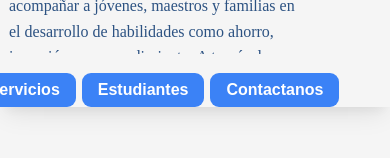
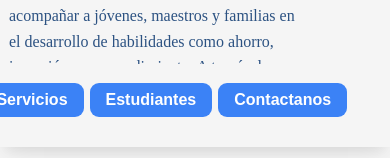
Before and after one commit to vill-yim/student-front, a React (Vite) app: page / in a window 390 px wide. Shown: the part 541-699 px from the top of the page. Built offline with nearby package versions, Linux system fonts and the light colour scheme; a web font is replaced by a local one.

Commit message:
changes: landing listax8

```diff
--- a/src/styles/landing/cover.module.css
+++ b/src/styles/landing/cover.module.css
@@ -114,7 +114,7 @@
 @media (max-width: 900px) {
 
 .content-cover{
-  height: 540px;
+  height: 580px;
   max-height: 100%;
   margin-bottom: 2rem;
 }
@@ -124,6 +124,7 @@
     max-height: 40px;
     display: flex;
     margin: 0 auto;
+    margin-left: 5%;
   }
 
   .lgbg-h1 span {
```
